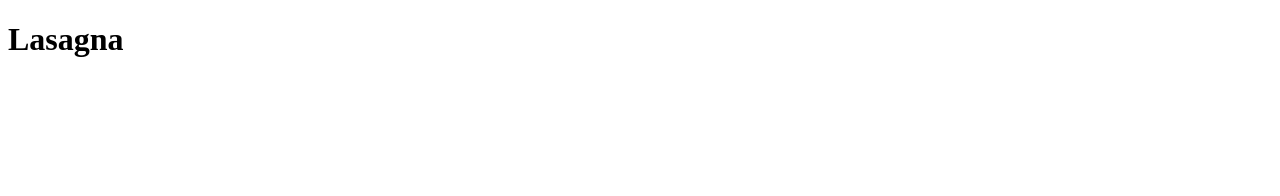
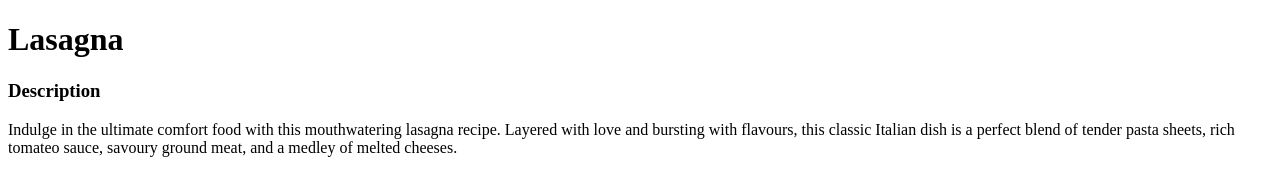
Before and after one commit to athanie2003/odin-recipes, a plain HTML site: page recipes/lasagna.html in a window 1280 px wide. Drawn offline with Linux system fonts and the light colour scheme.

Commit message:
Add image and description of lasagna

```diff
--- a/recipes/lasagna.html
+++ b/recipes/lasagna.html
@@ -7,5 +7,8 @@
 </head>
 <body>
     <h1>Lasagna</h1>
+    <a href="https://www.allrecipes.com/thmb/MkKfYU4oim55CLp39DDuNMuyThA=/750x0/filters:no_upscale():max_bytes(150000):strip_icc():format(webp)/23600-worlds-best-lasagna-armag-4x3-1-b24f9ad518d74090bf197828492c64a6.jpg"></a>
+    <h3>Description</h3>
+    <p>Indulge in the ultimate comfort food with this mouthwatering lasagna recipe. Layered with love and bursting with flavours, this classic Italian dish is a perfect blend of tender pasta sheets, rich tomateo sauce, savoury ground meat, and a medley of melted cheeses.</p>
 </body>
 </html>
```
